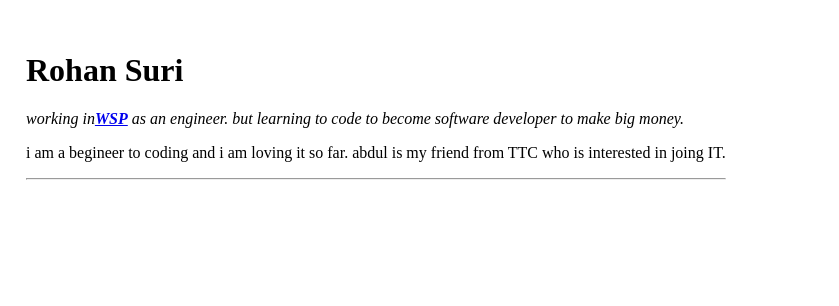
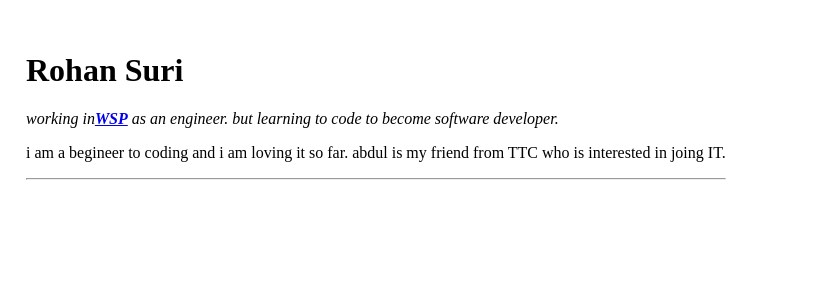
Before and after one commit to rohansuri1311/cv, a plain HTML site: page index.html in a window 1280 px wide. Shown: the part 80-386 px from the top of the page, 441-1280 px from the left. Drawn offline with Linux system fonts and the light colour scheme.

Commit message:
Update index.html

```diff
--- a/index.html
+++ b/index.html
@@ -9,7 +9,7 @@
                 <tr>
                     <td><img src="https://he-s3.s3.amazonaws.com/media/avatars/prin/resized/200/photo.jpg" alt="Rohan Profile Photo"></td>
                     <td><h1>Rohan Suri</h1>
-                    <p><em>working in<strong><a href="https://www.wsp.com/en-ca">WSP</a></strong> as an engineer. but learning to code to become software developer to make big money.</em></p>
+                    <p><em>working in<strong><a href="https://www.wsp.com/en-ca">WSP</a></strong> as an engineer. but learning to code to become software developer.</em></p>
                     <p>i am a begineer to coding and i am loving it so far. abdul is my friend from TTC who is interested in joing IT.</p>
                     <hr>
                     </td>
```
